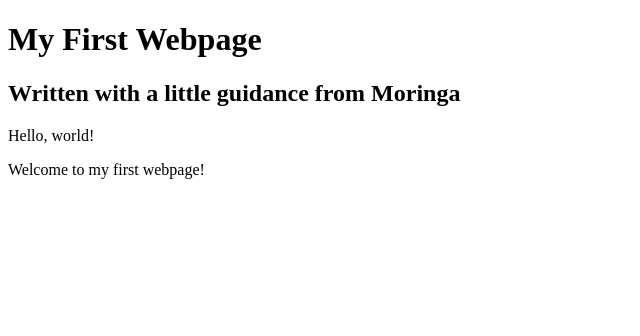
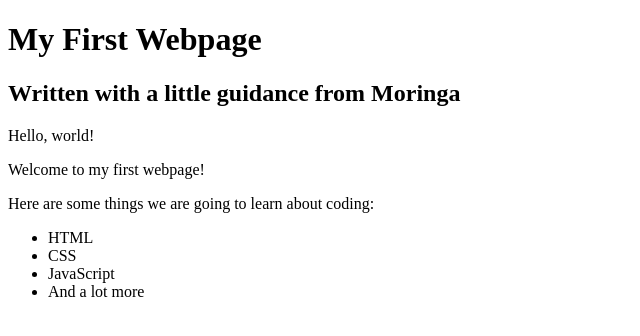
Before and after one commit to albert0706/my-first-webpage, a plain HTML site: page my-first-webpage.html in a window 1280 px wide. Shown: the whole page, without its empty margins (0-640 px from the left). Drawn offline with Linux system fonts and the light colour scheme.

Commit message:
add unordered list with list items

```diff
--- a/my-first-webpage.html
+++ b/my-first-webpage.html
@@ -10,5 +10,14 @@
 
        <p>Hello, world!</p>
        <p>Welcome to my first webpage!</p>
+
+
+       <p>Here are some things we are going to learn about coding:</p>
+       <ul>
+           <li> HTML</li>
+           <li> CSS</li>
+           <li> JavaScript</li>
+           <li> And a lot more</li>
+       </ul>
    </body>
 </html>
```
